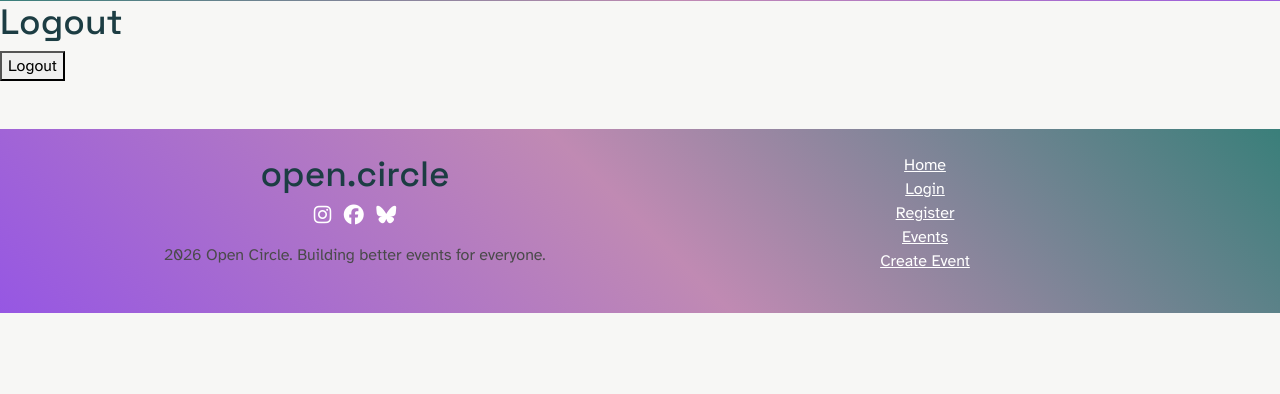
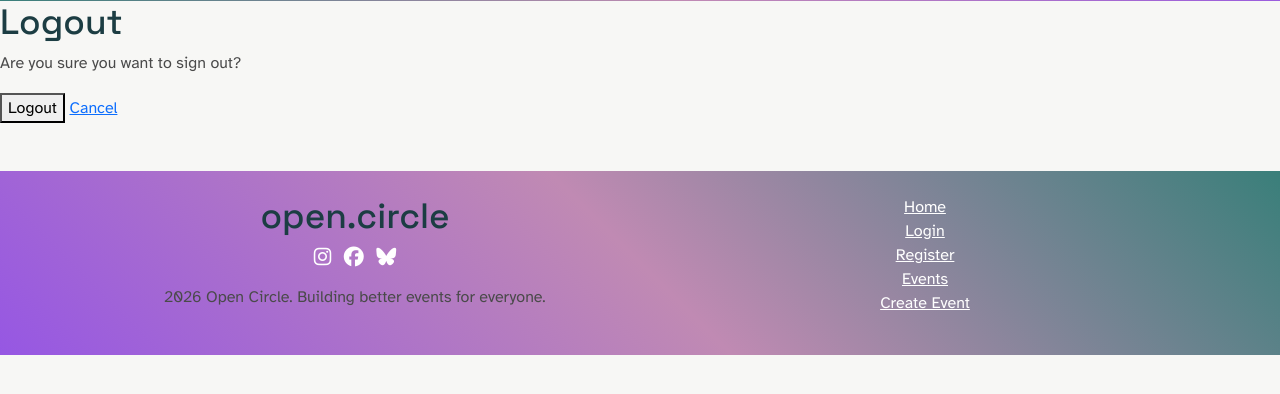
Before and after one commit to hannahashe/opencircle, a Django app: page /accounts/logout/ in a window 1280 px wide. Shown: the part 75-469 px from the top of the page. Run offline with Django 5.2, Linux system fonts and the light colour scheme; the visitor is signed in with stand-in values (Sample User, id 1); some libraries are stand-ins or nearby versions.

Commit message:
Enhance logout page: Add confirmation prompt and cancel link for improved user experience

```diff
--- a/circleevents/templates/circleevents/logout.html
+++ b/circleevents/templates/circleevents/logout.html
@@ -2,11 +2,13 @@
 
 {% block content %}
 <h2>Logout</h2>
-<form method="post" action="{% url 'account_logout' %}">
+<p>Are you sure you want to sign out?</p>
+<form method="post" action="{% url 'account_logout' %}" onsubmit="return confirm('Are you sure you want to sign out?');">
     {% csrf_token %}
     {% if redirect_field_value %}
     <input type="hidden" name="{{ redirect_field_name }}" value="{{ redirect_field_value }}">
     {% endif %}
     <button type="submit">Logout</button>
+    <a href="{% url 'event_list' %}">Cancel</a>
 </form>
 {% endblock %}
```
